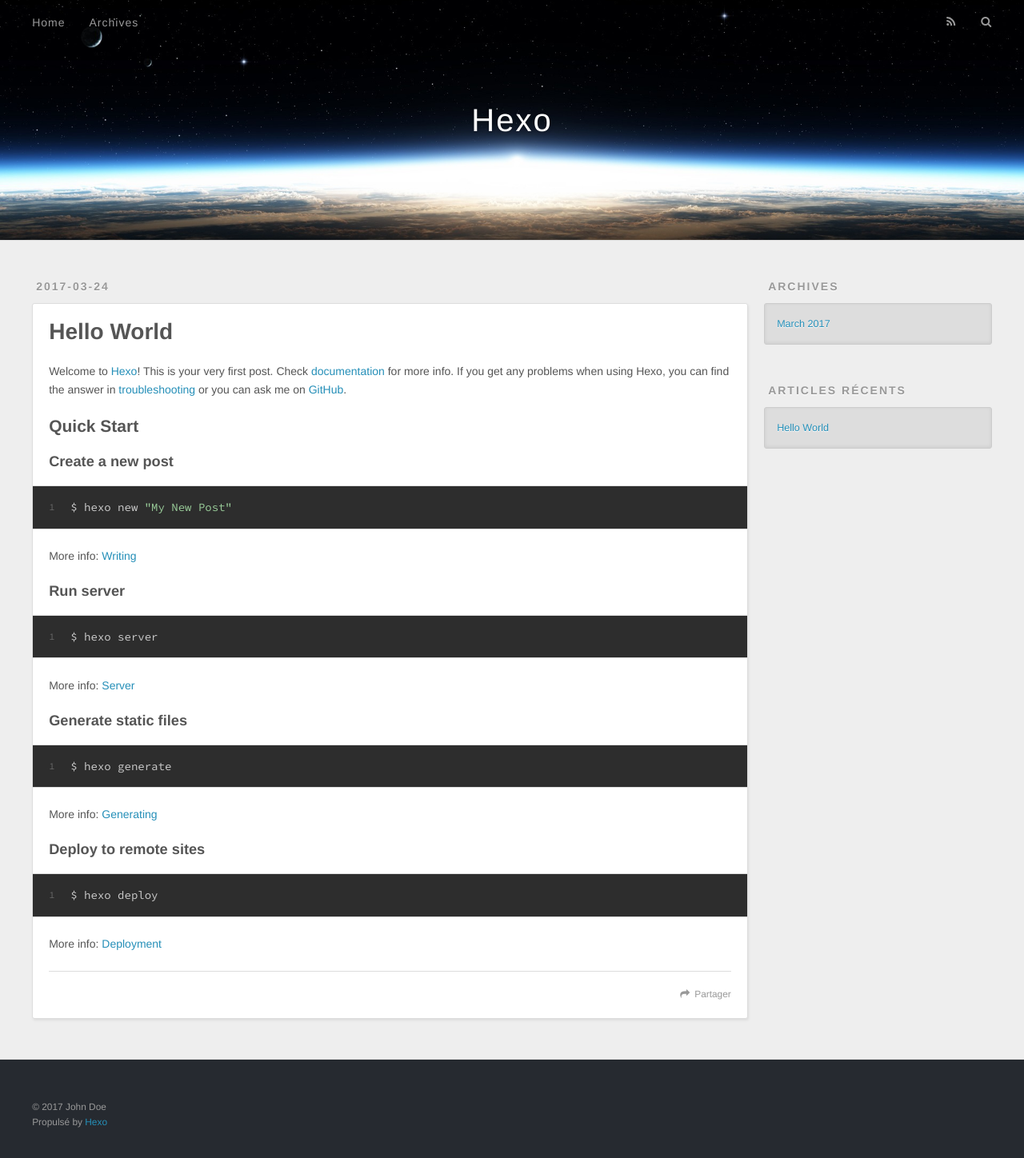
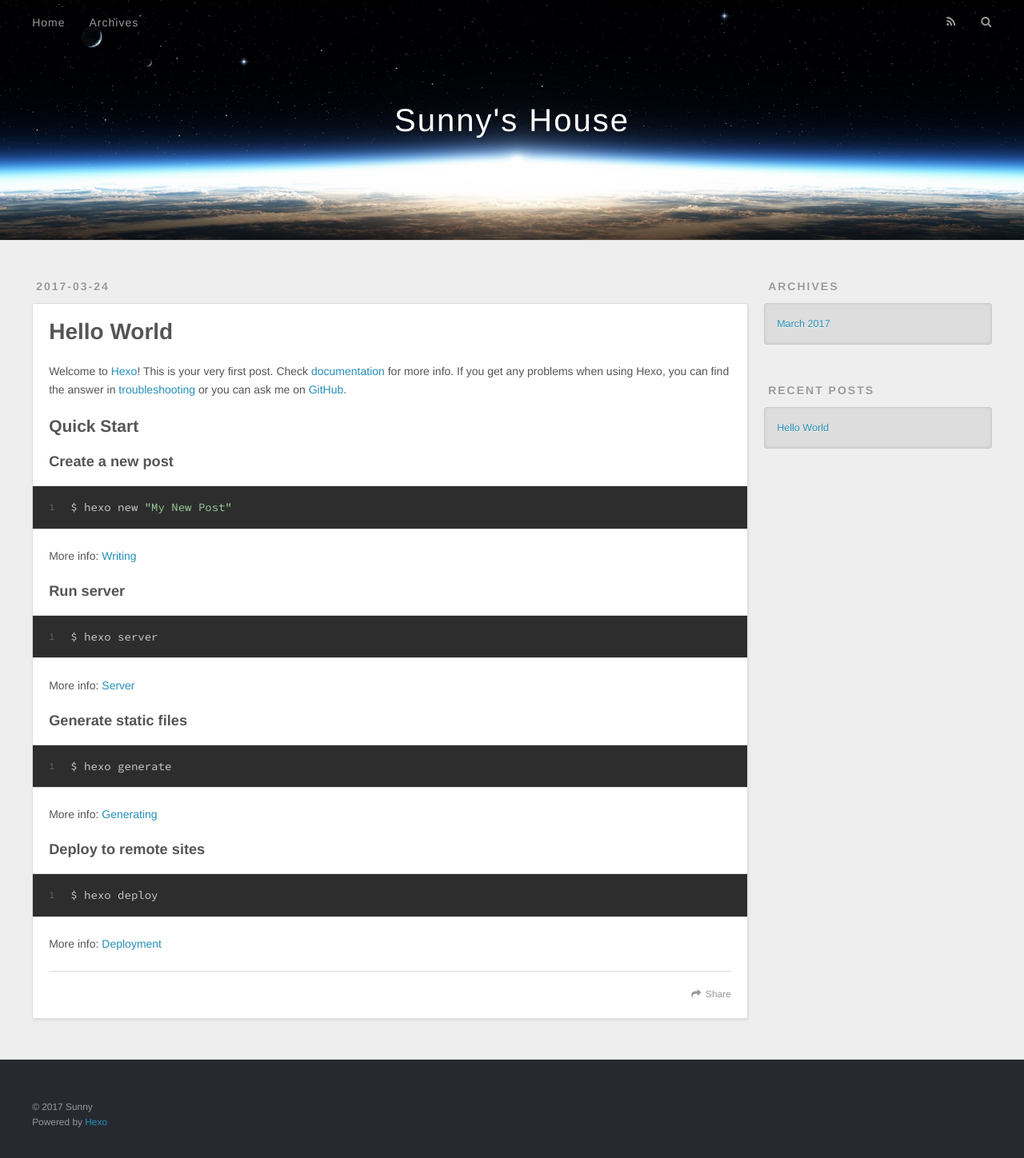
Before and after one commit to sunny910/sunny910.github.io, a plain HTML site: page index.html in a window 1280 px wide. Shown: the whole page at 80% size. Drawn offline with nearby package versions, Linux system fonts and the light colour scheme.

Commit message:
Site updated: 2017-03-24 12:30:10

```diff
--- a/index.html
+++ b/index.html
@@ -3,16 +3,16 @@
 <head>
   <meta charset="utf-8">
 
-  <title>Hexo</title>
+  <title>Sunny&#39;s House</title>
   <meta name="viewport" content="width=device-width, initial-scale=1, maximum-scale=1">
   <meta property="og:type" content="website">
-<meta property="og:title" content="Hexo">
-<meta property="og:url" content="http://yoursite.com/index.html">
-<meta property="og:site_name" content="Hexo">
+<meta property="og:title" content="Sunny's House">
+<meta property="og:url" content="http://sunny910.com/index.html">
+<meta property="og:site_name" content="Sunny's House">
 <meta name="twitter:card" content="summary">
-<meta name="twitter:title" content="Hexo">
+<meta name="twitter:title" content="Sunny's House">
 
-    <link rel="alternate" href="/atom.xml" title="Hexo" type="application/atom+xml">
+    <link rel="alternate" href="/atom.xml" title="Sunny&#39;s House" type="application/atom+xml">
 
 
     <link rel="icon" href="/favicon.png">
@@ -33,7 +33,7 @@
   <div id="header-outer" class="outer">
     <div id="header-title" class="inner">
       <h1 id="logo-wrap">
-        <a href="/" id="logo">Hexo</a>
+        <a href="/" id="logo">Sunny&#39;s House</a>
       </h1>
 
     </div>
@@ -48,12 +48,12 @@
       </nav>
       <nav id="sub-nav">
 
-          <a id="nav-rss-link" class="nav-icon" href="/atom.xml" title="Flux RSS"></a>
+          <a id="nav-rss-link" class="nav-icon" href="/atom.xml" title="RSS Feed"></a>
 
-        <a id="nav-search-btn" class="nav-icon" title="Rechercher"></a>
+        <a id="nav-search-btn" class="nav-icon" title="Search"></a>
       </nav>
       <div id="search-form-wrap">
-        <form action="//google.com/search" method="get" accept-charset="UTF-8" class="search-form"><input type="search" name="q" results="0" class="search-form-input" placeholder="Search"><button type="submit" class="search-form-submit">&#xF002;</button><input type="hidden" name="sitesearch" value="http://yoursite.com"></form>
+        <form action="//google.com/search" method="get" accept-charset="UTF-8" class="search-form"><input type="search" name="q" results="0" class="search-form-input" placeholder="Search"><button type="submit" class="search-form-submit">&#xF002;</button><input type="hidden" name="sitesearch" value="http://sunny910.com"></form>
       </div>
     </div>
   </div>
@@ -96,7 +96,7 @@
 
     </div>
     <footer class="article-footer">
-      <a data-url="http://yoursite.com/2017/03/24/hello-world/" data-id="cj0nbn6xe0000tnv9feohyg30" class="article-share-link">Partager</a>
+      <a data-url="http://sunny910.com/2017/03/24/hello-world/" data-id="cj0nbvu3q0000xmv9gkypwrpu" class="article-share-link">Share</a>
 
 
     </footer>
@@ -131,7 +131,7 @@
 
 
   <div class="widget-wrap">
-    <h3 class="widget-title">Articles récents</h3>
+    <h3 class="widget-title">Recent Posts</h3>
     <div class="widget">
       <ul>
 
@@ -151,8 +151,8 @@
 
   <div class="outer">
     <div id="footer-info" class="inner">
-      &copy; 2017 John Doe<br>
-      Propulsé by <a href="http://hexo.io/" target="_blank">Hexo</a>
+      &copy; 2017 Sunny<br>
+      Powered by <a href="http://hexo.io/" target="_blank">Hexo</a>
     </div>
   </div>
 </footer>
```
Also changed, not shown: 2017/03/24/hello-world/index.html (+12 -12 lines), archives/2017/03/index.html (+13 -13 lines), archives/2017/index.html (+13 -13 lines), archives/index.html (+13 -13 lines).
